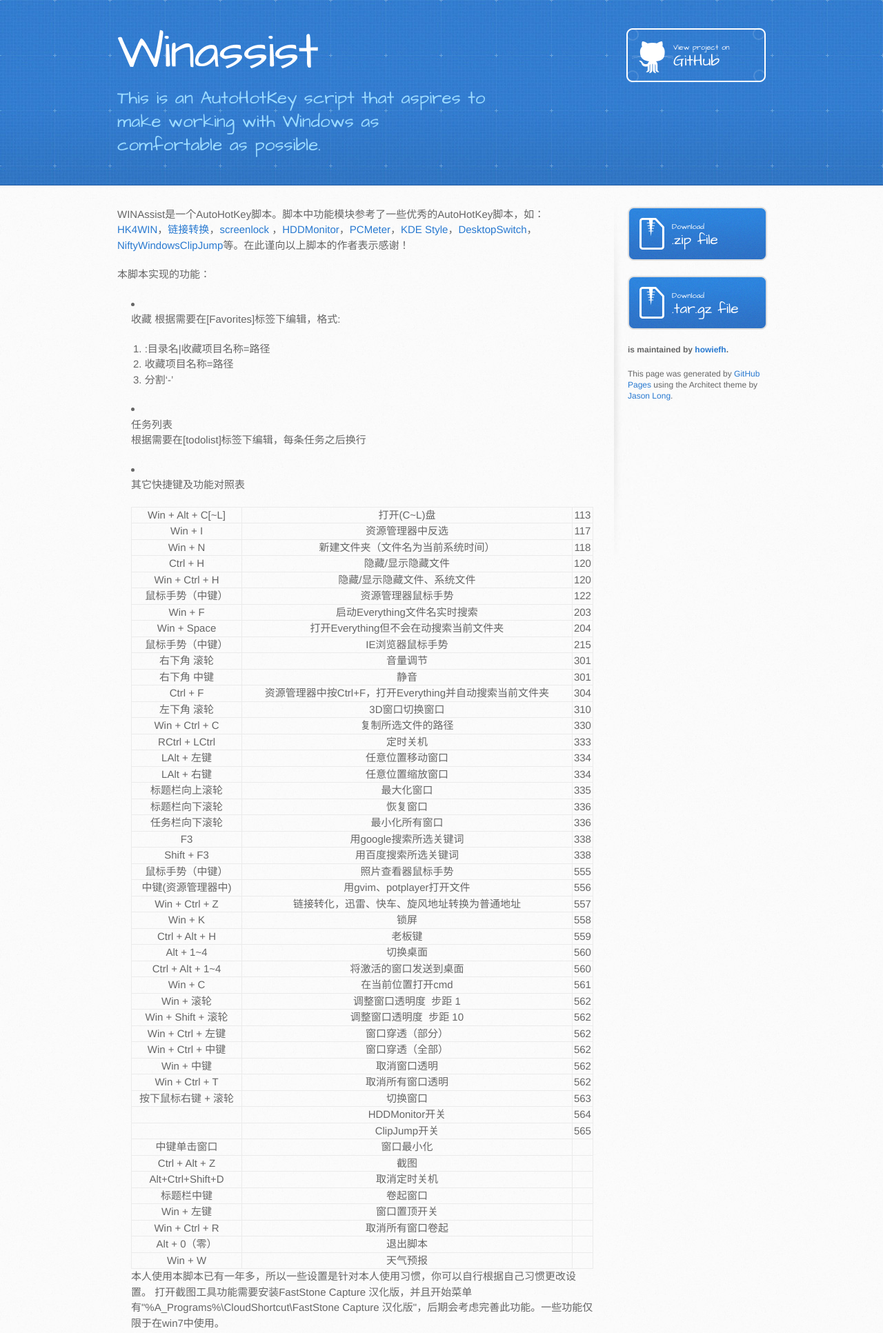
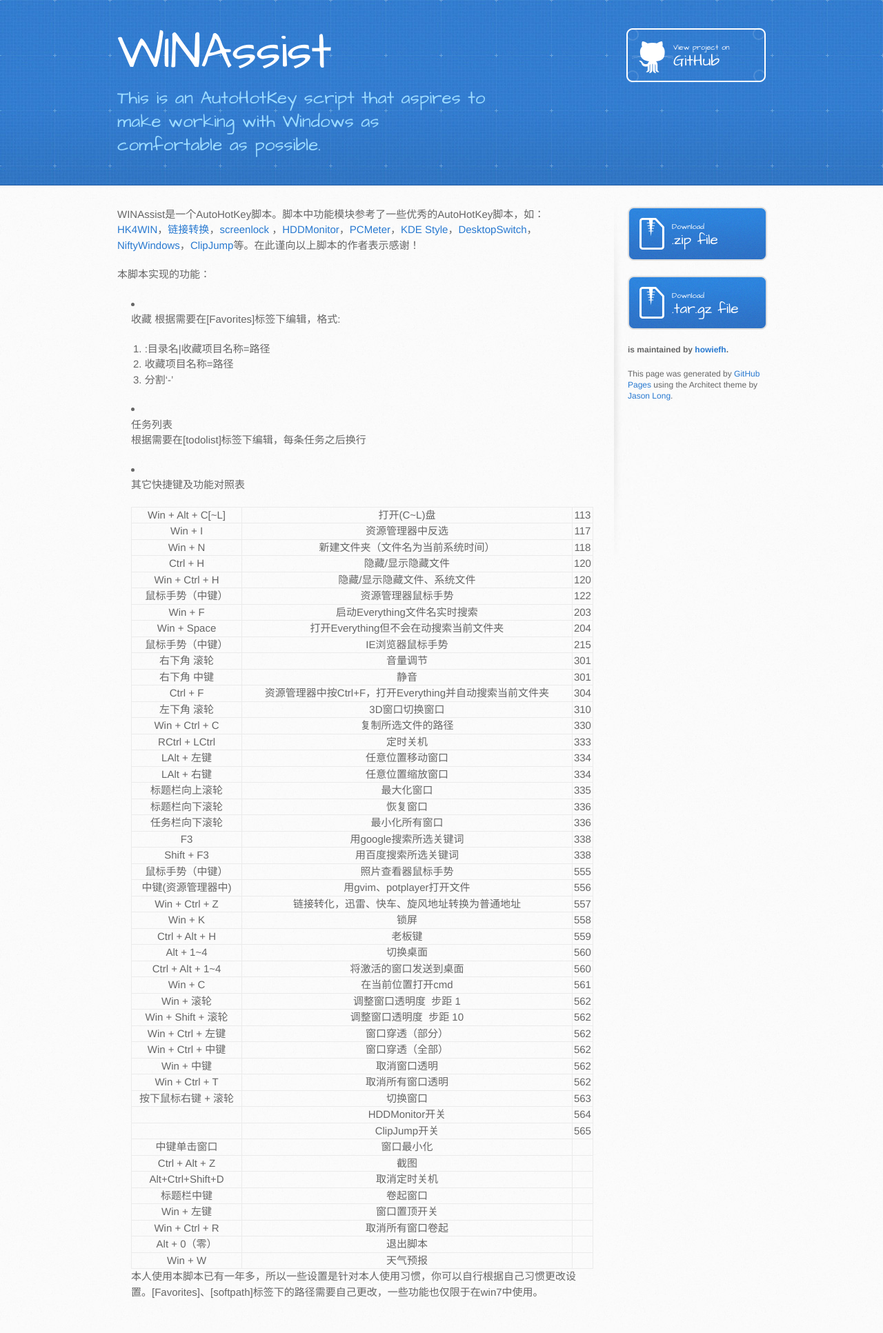
Before and after one commit to howiefh/WINAssist, a plain HTML site: page index.html in a window 1280 px wide. Shown: the whole page at 69% size. Drawn offline with Linux system fonts and the light colour scheme.

```diff
--- a/index.html
+++ b/index.html
@@ -13,13 +13,13 @@
     <script src="//html5shiv.googlecode.com/svn/trunk/html5.js"></script>
     <![endif]-->
 
-    <title>Winassist by howiefh</title>
+    <title>WINAssist by howiefh</title>
   </head>
 
   <body>
     <header>
       <div class="inner">
-        <h1>Winassist</h1>
+        <h1>WINAssist</h1>
         <h2>This is an AutoHotKey script that aspires to make working with Windows as comfortable as possible.</h2>
         <a href="https://github.com/howiefh/WINAssist" class="button"><small>View project on</small>GitHub</a>
       </div>
@@ -28,7 +28,7 @@
     <div id="content-wrapper">
       <div class="inner clearfix">
         <section id="main-content">
-          <p>WINAssist是一个AutoHotKey脚本。脚本中功能模块参考了一些优秀的AutoHotKey脚本，如：<a href="http://www.songruihua.com/hk4win.html">HK4WIN</a>，<a href="http://ahk.5d6d.net/viewthread.php?tid=2025">链接转换</a>，<a href="http://www.appinn.com/Lock-Screen-Appinn/">screenlock </a>，<a href="http://www.autohotkey.com/board/topic/16501-hdd-activity-monitoring-led/">HDDMonitor</a>，<a href="http://fures.hu/my_ahk_updates/PCMeter.ahk">PCMeter</a>，<a href="http://www.autohotkey.com/docs/scripts/EasyWindowDrag_(KDE).htm">KDE Style</a>，<a href="http://myhotkey.googlecode.com/svn/trunk/bin/%E5%A4%9A%E5%B1%8F%E5%B9%95%E5%88%87%E6%8D%A2/">DesktopSwitch</a>，<a href="http://www.autohotkey.com/board/topic/2460-niftywindows/">NiftyWindows</a><a href="http://avi-win-tips.blogspot.in/p/clipjump.html">ClipJump</a>等。在此谨向以上脚本的作者表示感谢！</p>
+          <p>WINAssist是一个AutoHotKey脚本。脚本中功能模块参考了一些优秀的AutoHotKey脚本，如：<a href="http://www.songruihua.com/hk4win.html">HK4WIN</a>，<a href="http://ahk.5d6d.net/viewthread.php?tid=2025">链接转换</a>，<a href="http://www.appinn.com/Lock-Screen-Appinn/">screenlock </a>，<a href="http://www.autohotkey.com/board/topic/16501-hdd-activity-monitoring-led/">HDDMonitor</a>，<a href="http://fures.hu/my_ahk_updates/PCMeter.ahk">PCMeter</a>，<a href="http://www.autohotkey.com/docs/scripts/EasyWindowDrag_(KDE).htm">KDE Style</a>，<a href="http://myhotkey.googlecode.com/svn/trunk/bin/%E5%A4%9A%E5%B1%8F%E5%B9%95%E5%88%87%E6%8D%A2/">DesktopSwitch</a>，<a href="http://www.autohotkey.com/board/topic/2460-niftywindows/">NiftyWindows</a>，<a href="http://avi-win-tips.blogspot.in/p/clipjump.html">ClipJump</a>等。在此谨向以上脚本的作者表示感谢！</p>
 
 <p>本脚本实现的功能：</p>
 
@@ -285,7 +285,7 @@
 <td></td>
 </tr>
 </table>
-<p>本人使用本脚本已有一年多，所以一些设置是针对本人使用习惯，你可以自行根据自己习惯更改设置。 打开截图工具功能需要安装FastStone Capture 汉化版，并且开始菜单有"%A_Programs%\CloudShortcut\FastStone Capture 汉化版"，后期会考虑完善此功能。一些功能仅限于在win7中使用。</p>
+<p>本人使用本脚本已有一年多，所以一些设置是针对本人使用习惯，你可以自行根据自己习惯更改设置。[Favorites]、[softpath]标签下的路径需要自己更改，一些功能也仅限于在win7中使用。</p>
 </li>
 </ul>
         </section>
```
Also changed, not shown: params.json (+1 -1 lines).
